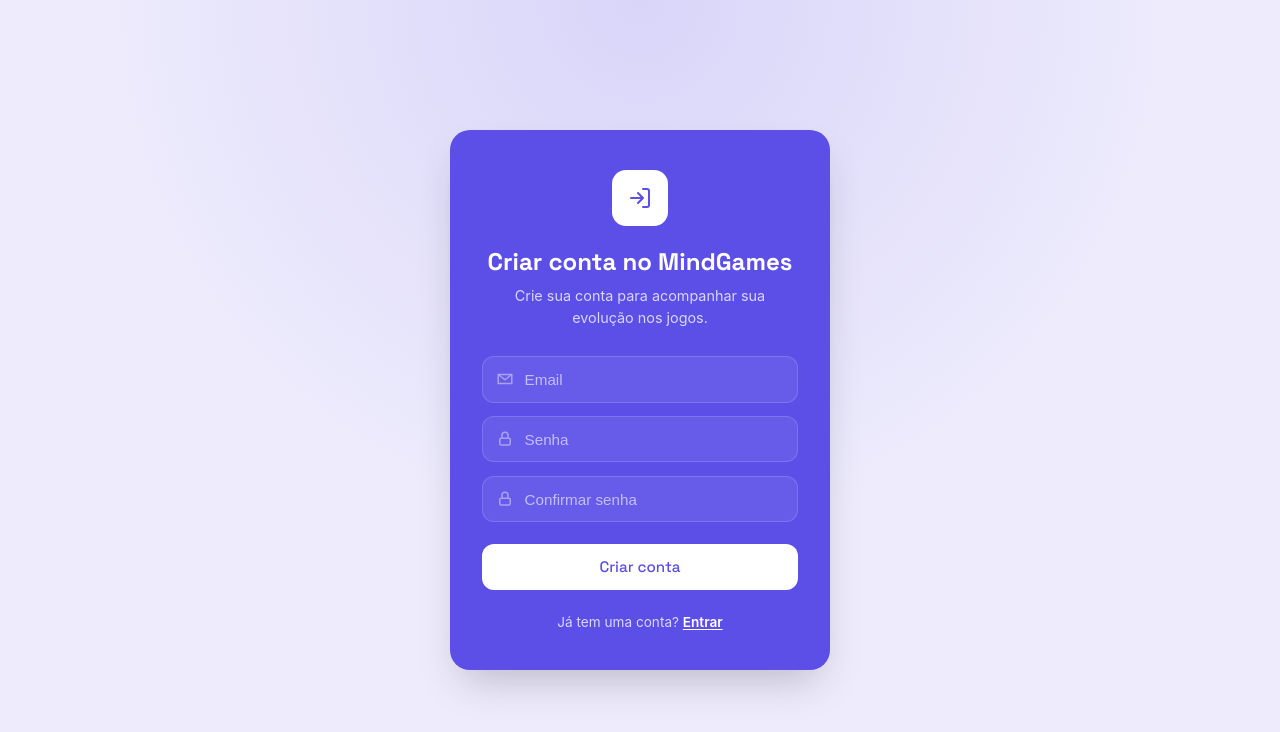
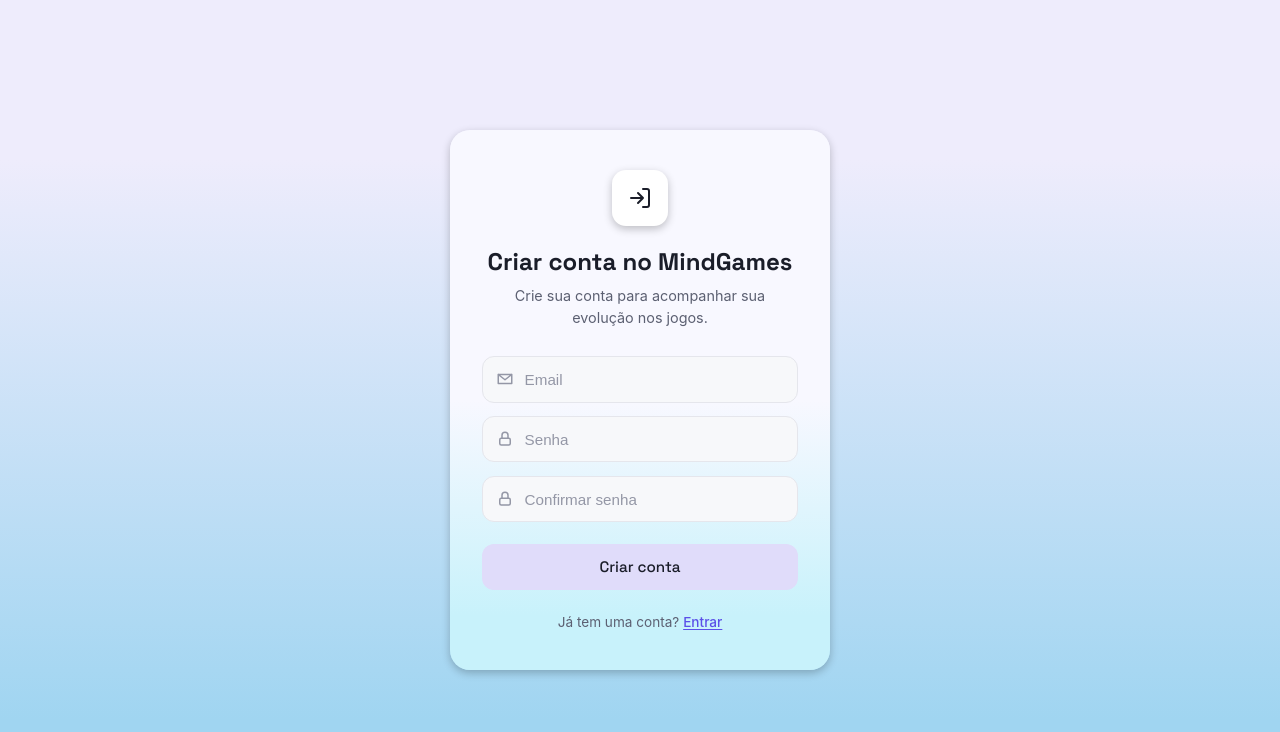
Before and after one commit to leandroxelor00/MindGames, a React (Vite) app in the folder frontend/: page /register in a window 1280 px wide. Shown: the top 732 px of the page. Built offline with nearby package versions, Linux system fonts and the light colour scheme.

Commit message:
feat: migrate anonymous scores on login and registration

```diff
--- a/frontend/src/pages/Login.jsx
+++ b/frontend/src/pages/Login.jsx
@@ -2,6 +2,8 @@
 import { Link, useNavigate } from "react-router-dom";
 import { login } from "../services/authService";
 import { useAuth } from "../hooks/useAuth";
+import { getUserId } from "../services/userId";
+import { migrateScores } from "../services/scoreService";
 import styles from "./Login.module.css";
 
 export function Login() {
@@ -16,11 +18,16 @@
   event.preventDefault();
   setError("");
   setLoading(true);
-
   try {
     const data = await login(email, password);
     setUser(data.user);
-      navigate("/dashboard");
+    try {
+      const userIdAnonimo = getUserId();
+      await migrateScores(userIdAnonimo, data.user.id);
+    } catch (err) {
+      console.error("Erro ao migrar scores:", err);
+    }
+    navigate("/");
   } catch (err) {
     setError(err.message);
   } finally {
--- a/frontend/src/pages/Login.module.css
+++ b/frontend/src/pages/Login.module.css
@@ -4,20 +4,17 @@
   align-items: center;
   justify-content: center;
   padding: 1.5rem;
-    background: linear-gradient(
-      #eeecfc 0%,
-      #abc5fa 60%
-    );
+  background: linear-gradient(#a0d5f1 0%, #eeecfc 60%);
   font-family: -apple-system, "Segoe UI", sans-serif;
 }
 
 .card {
   width: 100%;
   max-width: 380px;
-    background: #ffffff;
+  background: linear-gradient(#c8f2fb 0%, rgb(248, 248, 255) 30%);
   border-radius: 20px;
   padding: 2.5rem 2rem;
-    box-shadow: 0 20px 40px -12px rgba(26, 29, 41, 0.12);
+  box-shadow: rgba(0, 0, 0, 0.24) 0px 3px 8px;
   text-align: center;
 }
 
@@ -26,11 +23,12 @@
   height: 56px;
   margin: 0 auto 1.25rem;
   border-radius: 14px;
-    background: #eeecfc;
-    color: #5b4fe8;
+  background: #ffffff;
+  color: rgb(0, 0, 0);
   display: flex;
   align-items: center;
   justify-content: center;
+  box-shadow: rgba(0, 0, 0, 0.24) 0px 3px 8px;
 }
 
 .title {
--- a/frontend/src/pages/Register.jsx
+++ b/frontend/src/pages/Register.jsx
@@ -2,6 +2,8 @@
 import { Link, useNavigate } from "react-router-dom";
 import { register } from "../services/authService";
 import { useAuth } from "../hooks/useAuth";
+import { getUserId } from "../services/userId";
+import { migrateScores } from "../services/scoreService";
 import styles from "./Register.module.css";
 
 export function Register() {
@@ -16,28 +18,26 @@
 
   async function handleSubmit(event) {
     event.preventDefault();
-
     setError("");
-
-    // Valida se as senhas são iguais antes de chamar a API
     if (password !== confirmPassword) {
       setError("As senhas não coincidem.");
       return;
     }
-
-    // Valida o tamanho mínimo da senha
     if (password.length < 8) {
       setError("A senha deve ter mais de 8 caracteres.");
       return;
     }
-
     setLoading(true);
-
     try {
       const data = await register(email, password);
-
       setUser(data.user);
-      navigate("/dashboard");
+      try {
+        const userIdAnonimo = getUserId();
+        await migrateScores(userIdAnonimo, data.user.id);
+      } catch (err) {
+        console.error("Erro ao migrar scores:", err);
+      }
+      navigate("/");
     } catch (err) {
       setError(err.message);
     } finally {
--- a/frontend/src/pages/Register.module.css
+++ b/frontend/src/pages/Register.module.css
@@ -4,21 +4,17 @@
   align-items: center;
   justify-content: center;
   padding: 1.5rem;
-  background: radial-gradient(
-    circle at 50% 0%,
-    #d9d5f9 0%,
-    #eeecfc 55%
-  );
+  background: linear-gradient(#eeecfc 20%, #a0d5f1 90%);
   font-family: -apple-system, "Segoe UI", sans-serif;
 }
 
 .card {
   width: 100%;
   max-width: 380px;
-  background: #5b4fe8;
+  background: linear-gradient(#f8f8ff 50%, #c8f2fb 90%);
   border-radius: 20px;
   padding: 2.5rem 2rem;
-  box-shadow: 0 20px 40px -12px rgba(26, 29, 41, 0.25);
+  box-shadow: rgba(0, 0, 0, 0.24) 0px 3px 8px;
   text-align: center;
 }
 
@@ -27,111 +23,155 @@
   height: 56px;
   margin: 0 auto 1.25rem;
   border-radius: 14px;
-  background: #ffffff;
-  color: #5b4fe8;
+  background: #fff;
+  color: #1a1d29;
   display: flex;
   align-items: center;
   justify-content: center;
+  box-shadow: rgba(0, 0, 0, 0.24) 0px 3px 8px;
 }
 
 .title {
   font-family: "Space Grotesk", sans-serif;
+
   font-weight: 700;
   font-size: 1.5rem;
+
   margin: 0 0 0.5rem;
-  color: #ffffff;
+
+  color: #1a1d29;
 }
 
 .subtitle {
   font-size: 0.9rem;
-  color: #d9d5f9;
+
+  color: #5c6072;
+
   line-height: 1.5;
+
   margin: 0 0 1.75rem;
 }
 
 .form {
   display: flex;
   flex-direction: column;
+
   gap: 0.85rem;
+
   text-align: left;
 }
 
 .inputGroup {
   position: relative;
+
   display: flex;
   align-items: center;
 }
 
 .inputIcon {
   position: absolute;
+
   left: 14px;
-  color: #a8a1f0;
+
+  color: #9497a6;
+
   pointer-events: none;
+
   display: flex;
 }
 
 .input {
   width: 100%;
+
   padding: 0.85rem 1rem 0.85rem 2.6rem;
-  border: 1px solid rgba(255, 255, 255, 0.15);
+
+  border: 1px solid #e5e6ec;
+
   border-radius: 12px;
-  background: rgba(255, 255, 255, 0.08);
+
+  background: #f7f8fa;
+
   font-size: 0.95rem;
-  color: #ffffff;
+
+  color: #1a1d29;
+
   outline: none;
+
   transition: border-color 0.15s ease, background 0.15s ease;
 }
 
 .input::placeholder {
-  color: #c3bdf5;
+  color: #9497a6;
 }
 
 .input:focus {
-  border-color: #ffffff;
-  background: rgba(255, 255, 255, 0.14);
+  border-color: #5b4fe8;
+
+  background: #ffffff;
 }
 
 .submitButton {
   margin-top: 0.5rem;
+
   padding: 0.85rem 1rem;
+
   border: none;
+
   border-radius: 12px;
-  background: #ffffff;
-  color: #5b4fe8;
+
+  background: #e0dcfa;
+
+  color: #1a1d29;
+
   font-size: 0.95rem;
+
   font-weight: 500;
+
   font-family: "Space Grotesk", sans-serif;
+
   cursor: pointer;
+
   transition: background 0.15s ease;
 }
 
 .submitButton:hover {
-  background: #eeecfc;
+  background: #abc5fa;
 }
 
 .submitButton:disabled {
-  background: rgba(255, 255, 255, 0.5);
+  background: #b8b3f2;
+
   cursor: not-allowed;
 }
 
 .error {
-  background: rgba(255, 255, 255, 0.9);
+  background: #fdecec;
+
   color: #c53030;
+
   border-radius: 10px;
+
   padding: 0.65rem 0.85rem;
+
   font-size: 0.85rem;
+
   text-align: left;
 }
 
 .footerText {
   margin-top: 1.5rem;
+
   font-size: 0.85rem;
-  color: #d9d5f9;
+
+  color: #5c6072;
 }
 
 .footerLink {
-  color: #ffffff;
-  font-weight: 600;
+  color: #5b4fe8;
+
+  font-weight: 500;
+
   text-decoration: underline;
+
   text-underline-offset: 2px;
 }
--- a/frontend/src/services/scoreService.js
+++ b/frontend/src/services/scoreService.js
@@ -24,3 +24,11 @@
     throw error;
   }
 }
+
+export async function migrateScores(userIdAnonimo, userIdConta) {
+  const resultado = await apiFetch("/scores/migrate", {
+    method: "POST",
+    body: JSON.stringify({ userIdAnonimo, userIdConta }),
+  });
+  return resultado;
+}
```
Lines whose indentation alone changed are shown as unchanged.
